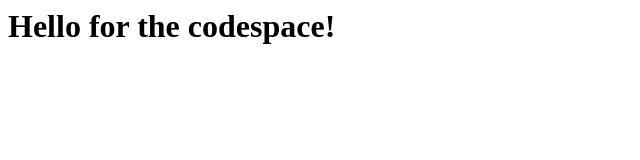
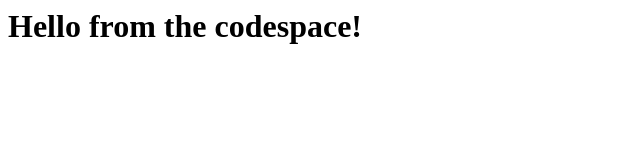
Before and after one commit to AdrianFoyn/skills-code-with-codespaces, a plain HTML site: page index.html in a window 1280 px wide. Shown: the whole page, without its empty margins (0-640 px from the left). Drawn offline with Linux system fonts and the light colour scheme.

Commit message:
fix to spelling

```diff
--- a/index.html
+++ b/index.html
@@ -1,3 +1,3 @@
 <html>
-  <h1>Hello for the codespace!</h1>
+  <h1>Hello from the codespace!</h1>
 </html>
```
